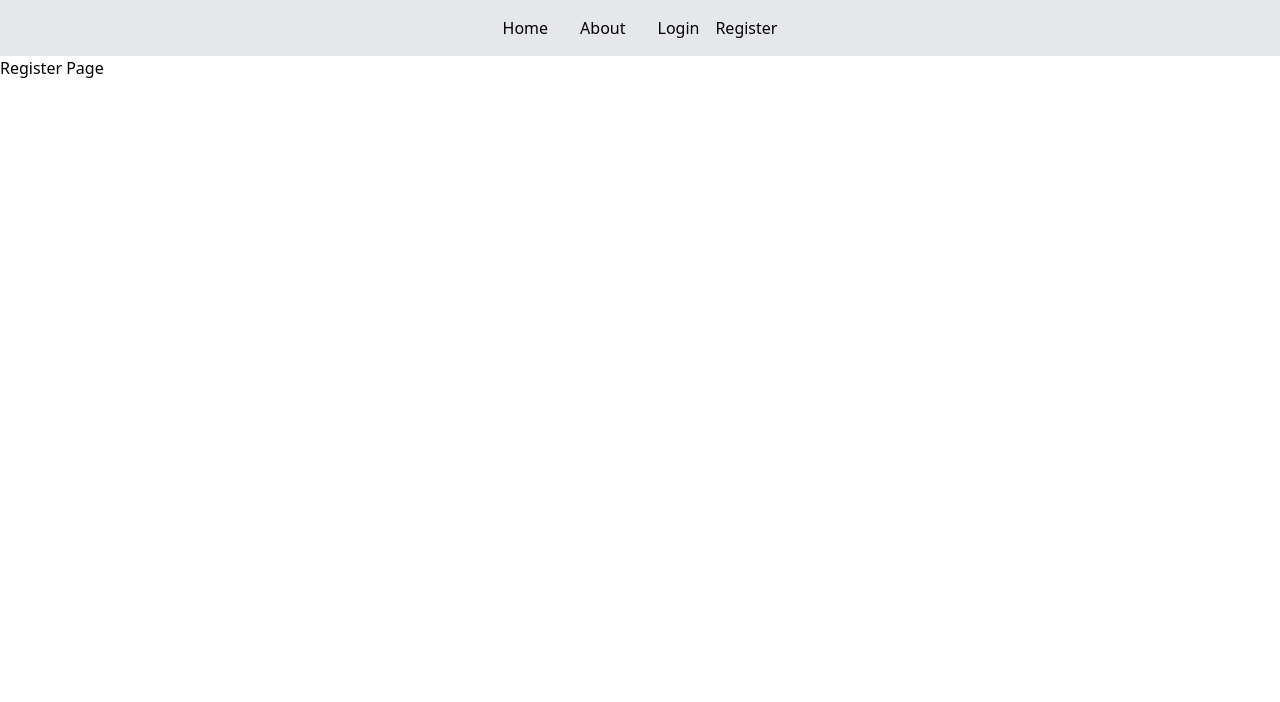
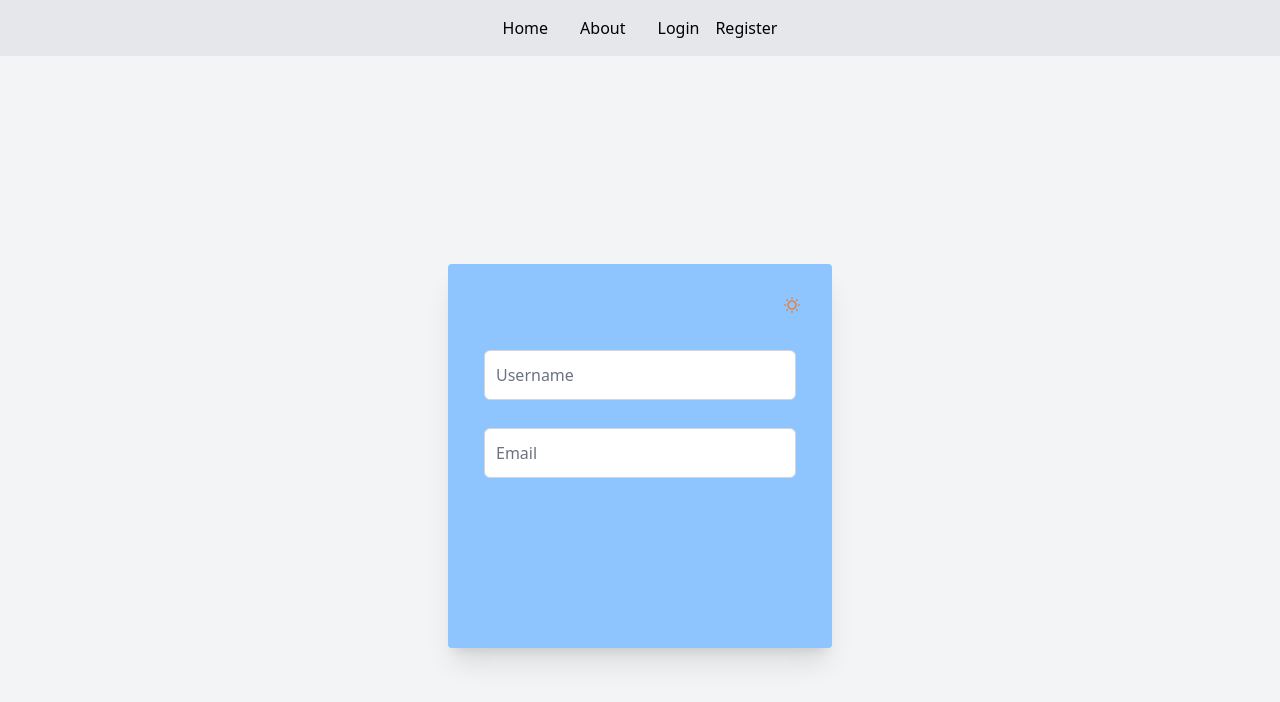
Before and after one commit to riwi-macondo/ecommerce-riwi-sportsline, a React (Vite) app: page /register in a window 1280 px wide. Shown: the top 702 px of the page. Built offline with nearby package versions, Linux system fonts and the light colour scheme; a web font is replaced by a local one.

Commit message:
feat: add primereact UI
- add primereact
- dark and light mode configuration
- basic colors

```diff
--- a/package.json
+++ b/package.json
@@ -11,6 +11,8 @@
   },
   "dependencies": {
     "@tailwindcss/vite": "^4.1.13",
+    "primeicons": "^7.0.0",
+    "primereact": "^10.9.7",
     "react": "^19.1.1",
     "react-dom": "^19.1.1",
     "react-router-dom": "^7.9.1",
--- a/src/App.tsx
+++ b/src/App.tsx
@@ -3,8 +3,8 @@ import AppRouter from "./router/router"
 
 function App() {
   return (
-    <div>
-      <nav className="bg-gray-200 p-4 flex gap-4 space-x-4 display justify-center">
+    <div className="dark:bg-[#111827] dark:text-white bg-[#F3F4F6] text-black">
+      <nav className="dark:bg-gray-800 bg-gray-200 p-4 flex gap-4 space-x-4 display justify-center">
           <Link to="/home">Home</Link>
           <Link to="/about">About</Link>
           <div className="text-align: right space-x-4">
--- /dev/null
+++ b/src/components/ThemeToggle.tsx
@@ -0,0 +1,33 @@
+import { useEffect, useState } from "react";
+import { Button } from "primereact/button";
+
+const ThemeToggle: React.FC = () => {
+  const [isDark, setIsDark] = useState<boolean>(() => {
+    return localStorage.getItem("isDark") === "true";
+  });
+
+  useEffect(() => {
+    if (isDark) {
+      document.documentElement.classList.add("dark");
+      document.documentElement.classList.remove("light");
+      localStorage.setItem("isDark", "true");
+    } else {
+      document.documentElement.classList.add("light");
+      document.documentElement.classList.remove("dark");
+      localStorage.setItem("isDark", "false");
+    }
+  }, [isDark]);
+
+  return (
+    <Button
+      className="text-black"
+      icon={isDark ? "pi pi-moon" : "pi pi-sun"}
+      severity={isDark ? "contrast" : "warning"}
+      tooltip={isDark ? "light mode" : "dark mode"}
+      text
+      onClick={() => setIsDark((prev: boolean) => !prev)}
+    />
+  );
+};
+
+export default ThemeToggle;
--- a/src/index.css
+++ b/src/index.css
@@ -1 +1,18 @@
 @import "tailwindcss";
+@import "primereact/resources/themes/lara-light-cyan/theme.css";
+@import 'primeicons/primeicons.css';
+@custom-variant dark (&:where(.dark, .dark *));
+
+:root {
+  --primary-color: #2563EB;
+
+  --secondary-color: #16A34A; /* Morado */
+
+  --surface-0: #F3F4F6; /* Light */
+  --surface-900: #111827; /* Dark */
+}
+
+.dark {
+  --surface-0: #111827;  /* fondo oscuro */
+  --surface-900: #ffffff; /* texto claro */
+}
--- a/src/main.tsx
+++ b/src/main.tsx
@@ -3,11 +3,24 @@ import { createRoot } from 'react-dom/client'
 import './index.css'
 import App from './App.tsx'
 import { BrowserRouter } from 'react-router-dom'
+import { PrimeReactProvider } from 'primereact/api';
+
+const isDark = localStorage.getItem('isDark') === 'true'
+
+if (isDark) {
+  document.documentElement.classList.add('dark')
+  document.documentElement.classList.remove('light')
+} else {
+  document.documentElement.classList.add('light')
+  document.documentElement.classList.remove('dark')
+}
 
 createRoot(document.getElementById('root')!).render(
   <StrictMode>
-    <BrowserRouter>
-      <App />
-    </BrowserRouter>
+    <PrimeReactProvider>
+      <BrowserRouter>
+        <App />
+      </BrowserRouter>
+    </PrimeReactProvider>
   </StrictMode>,
 )
--- a/src/pages/Register.tsx
+++ b/src/pages/Register.tsx
@@ -1,7 +1,31 @@
-function Register(){
-    return(
-        <div>
-            <h1>Register Page</h1>
+import { useState } from "react";
+import ThemeToggle from "../components/ThemeToggle"
+import { FloatLabel } from 'primereact/floatlabel';
+import { InputText } from "primereact/inputtext";
+
+
+function Register() {
+    const [username, setUsername] = useState<string>('');
+    const [email, setEmail] = useState<string>('');
+    return (
+        <div className="grid p-4 place-items-center w-full h-screen">
+            <div className="items-center p-4 bg-blue-300 rounded shadow shadow-xl w-96 h-96">
+                <div className="justify-self-end">
+                    <ThemeToggle />
+                </div>
+                <div className="container-form p-5 flex flex-row">
+                    <form className="space-y-7 grid grid-cols-1 w-full">
+                        <FloatLabel>
+                            <InputText className="w-full" id="username" value={username} onChange={(e) => setUsername(e.target.value)} />
+                            <label htmlFor="username">Username</label>
+                        </FloatLabel>
+                        <FloatLabel>
+                            <InputText className="w-full" id="email" value={email} onChange={(e) => setEmail(e.target.value)} />
+                            <label htmlFor="email">Email</label>
+                        </FloatLabel>
+                    </form>
+                </div>
+            </div>
         </div>
     )
 }
```
Also changed, not shown: 1 other file (tests, documents, lock files or other folders).
